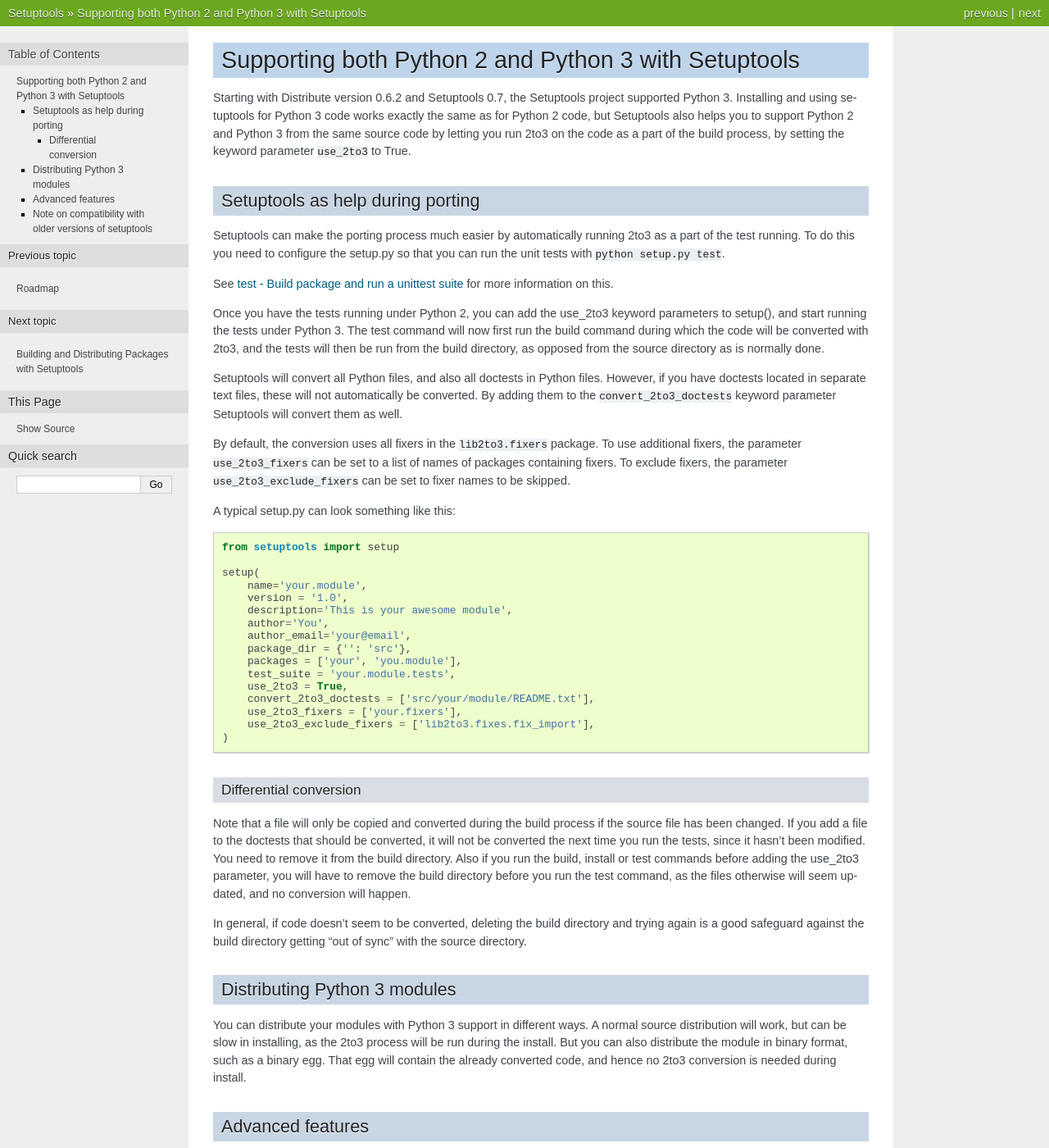
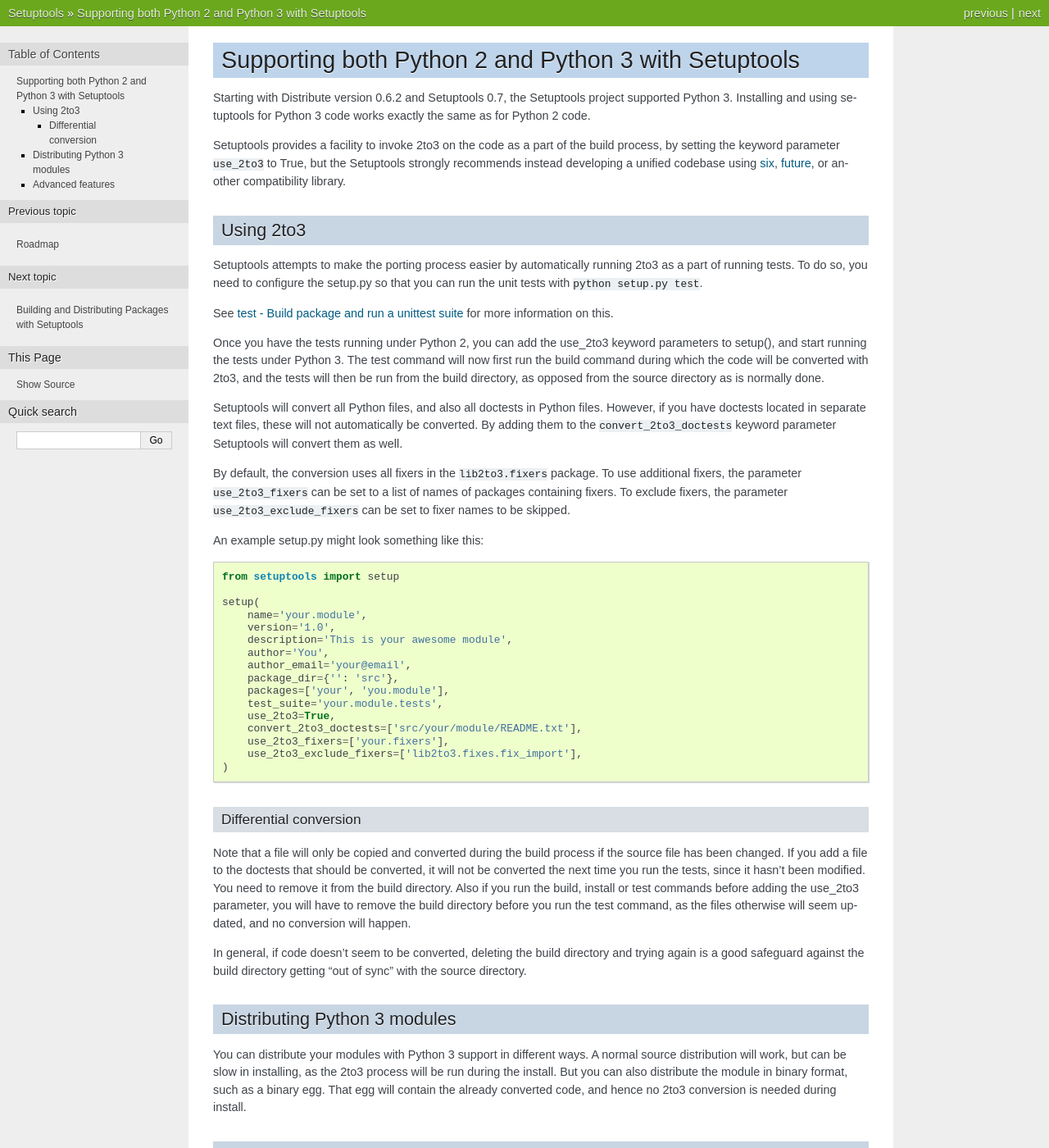
Before and after one commit to Distrotech/setuptools, a Sphinx documentation site: the page built from docs/python3.txt, in a window 1280 px wide and 1400 px high. Shown: the whole window at 82% size. Built offline with Sphinx 7.4.7, drawn with Linux system fonts in a browser that asks for light colours; the version number is read from the project's files by our own code; some of the changed text lies outside the part shown.

Commit message:
Update python3 docs to indicate that 2to3 is mildly deprecated, and removing legacy details.

```diff
--- a/docs/python3.txt
+++ b/docs/python3.txt
@@ -5,16 +5,22 @@
 Starting with Distribute version 0.6.2 and Setuptools 0.7, the Setuptools
 project supported Python 3. Installing and
 using setuptools for Python 3 code works exactly the same as for Python 2
-code, but Setuptools also helps you to support Python 2 and Python 3 from
-the same source code by letting you run 2to3 on the code as a part of the
-build process, by setting the keyword parameter ``use_2to3`` to True.
+code.
+
+Setuptools provides a facility to invoke 2to3 on the code as a part of the
+build process, by setting the keyword parameter ``use_2to3`` to True, but
+the Setuptools strongly recommends instead developing a unified codebase
+using `six <https://pypi.python.org/pypi/six>`_,
+`future <https://pypi.python.org/pypi/future>`_, or another compatibility
+library.
 
 
-Setuptools as help during porting
-=================================
+Using 2to3
+==========
 
-Setuptools can make the porting process much easier by automatically running
-2to3 as a part of the test running. To do this you need to configure the
+Setuptools attempts to make the porting process easier by automatically
+running
+2to3 as a part of running tests. To do so, you need to configure the
 setup.py so that you can run the unit tests with ``python setup.py test``.
 
 See :ref:`test` for more information on this.
@@ -37,23 +43,23 @@
 parameter ``use_2to3_exclude_fixers`` can be set to fixer names to be
 skipped.
 
-A typical setup.py can look something like this::
+An example setup.py might look something like this::
 
     from setuptools import setup
 
     setup(
         name='your.module',
-        version = '1.0',
+        version='1.0',
         description='This is your awesome module',
         author='You',
         author_email='your@email',
-        package_dir = {'': 'src'},
-        packages = ['your', 'you.module'],
-        test_suite = 'your.module.tests',
-        use_2to3 = True,
-        convert_2to3_doctests = ['src/your/module/README.txt'],
-        use_2to3_fixers = ['your.fixers'],
-        use_2to3_exclude_fixers = ['lib2to3.fixes.fix_import'],
+        package_dir={'': 'src'},
+        packages=['your', 'you.module'],
+        test_suite='your.module.tests',
+        use_2to3=True,
+        convert_2to3_doctests=['src/your/module/README.txt'],
+        use_2to3_fixers=['your.fixers'],
+        use_2to3_exclude_fixers=['lib2to3.fixes.fix_import'],
     )
 
 Differential conversion
@@ -86,39 +92,3 @@
 
 If you don't want to run the 2to3 conversion on the doctests in Python files,
 you can turn that off by setting ``setuptools.use_2to3_on_doctests = False``.
-
-Note on compatibility with older versions of setuptools
-=======================================================
-
-Setuptools earlier than 0.7 does not know about the new keyword parameters to
-support Python 3.
-As a result it will warn about the unknown keyword parameters if you use
-those versions of setuptools instead of Distribute under Python 2. This output
-is not an error, and
-install process will continue as normal, but if you want to get rid of that
-error this is easy. Simply conditionally add the new parameters into an extra
-dict and pass that dict into setup()::
-
-    from setuptools import setup
-    import sys
-
-    extra = {}
-    if sys.version_info >= (3,):
-        extra['use_2to3'] = True
-        extra['convert_2to3_doctests'] = ['src/your/module/README.txt']
-        extra['use_2to3_fixers'] = ['your.fixers']
-
-    setup(
-        name='your.module',
-        version = '1.0',
-        description='This is your awesome module',
-        author='You',
-        author_email='your@email',
-        package_dir = {'': 'src'},
-        packages = ['your', 'you.module'],
-        test_suite = 'your.module.tests',
-        **extra
-    )
-
-This way the parameters will only be used under Python 3, where Distribute or
-Setuptools 0.7 or later is required.
```
